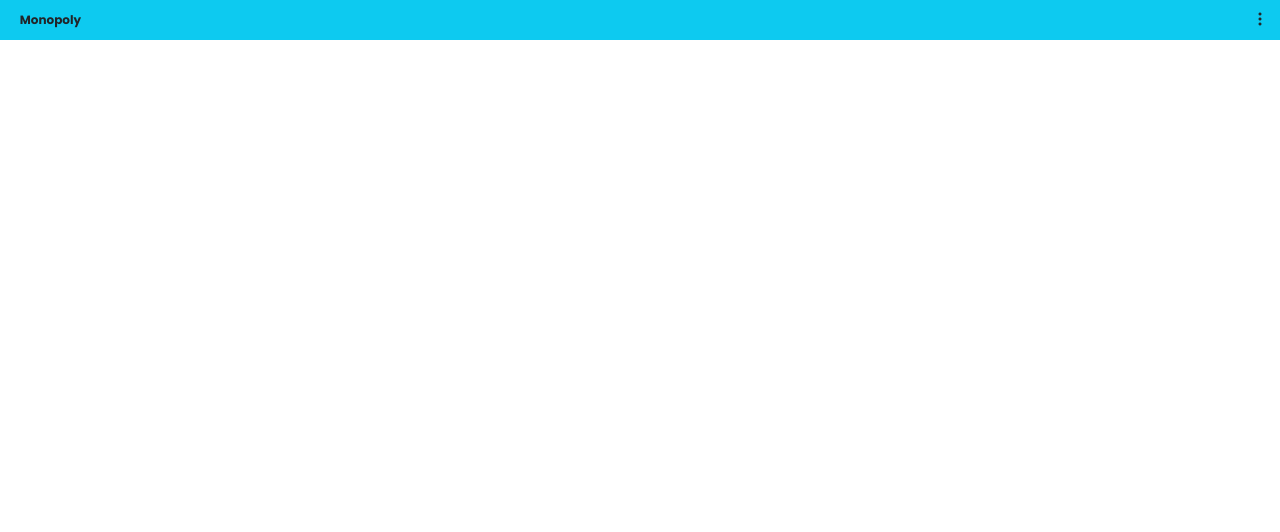
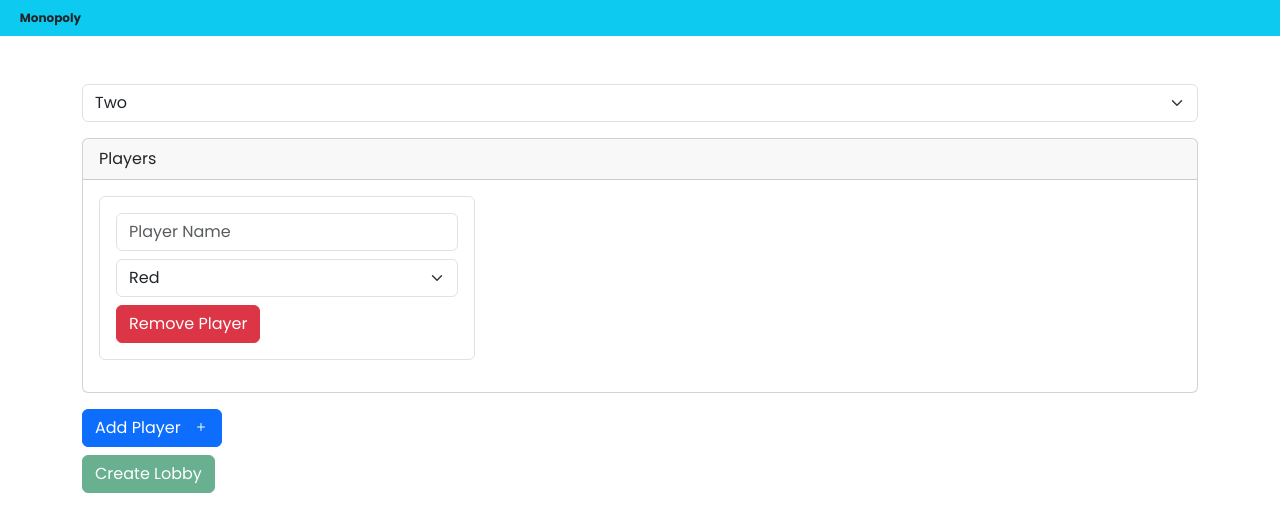
Before and after one commit to saicharan965/monopoly, an Angular app: page / in a window 1280 px wide. Shown: the top 532 px of the page. Built offline with nearby package versions, Linux system fonts and the light colour scheme.

Commit message:
added lobby UI

```diff
--- a/angular.json
+++ b/angular.json
@@ -37,6 +37,7 @@
             ],
             "styles": [
               "src/styles.scss",
+               "node_modules/ngx-toastr/toastr.css",
               "node_modules/bootstrap/dist/css/bootstrap.min.css",
               "node_modules/bootstrap-icons/font/bootstrap-icons.css"
             ],
--- a/package.json
+++ b/package.json
@@ -10,7 +10,7 @@
   },
   "private": true,
   "dependencies": {
-    "@angular/animations": "^18.1.0",
+    "@angular/animations": "^18.2.13",
     "@angular/common": "^18.1.0",
     "@angular/compiler": "^18.1.0",
     "@angular/core": "^18.1.0",
@@ -20,8 +20,10 @@
     "@angular/router": "^18.1.0",
     "bootstrap": "^5.3.5",
     "bootstrap-icons": "^1.11.3",
+    "ngx-toastr": "^19.0.0",
     "rxjs": "~7.8.0",
     "tslib": "^2.3.0",
+    "uuid": "^11.1.0",
     "zone.js": "~0.14.3"
   },
   "devDependencies": {
--- a/src/app/app.config.ts
+++ b/src/app/app.config.ts
@@ -2,7 +2,14 @@ import { ApplicationConfig, provideZoneChangeDetection } from '@angular/core';
 import { provideRouter } from '@angular/router';
 
 import { routes } from './app.routes';
+import { provideAnimations } from '@angular/platform-browser/animations';
+import { provideToastr } from 'ngx-toastr';
 
 export const appConfig: ApplicationConfig = {
-  providers: [provideZoneChangeDetection({ eventCoalescing: true }), provideRouter(routes)]
+  providers: [
+    provideZoneChangeDetection({ eventCoalescing: true }),
+    provideRouter(routes),
+    provideAnimations(),
+    provideToastr(),
+  ]
 };
--- a/src/app/game-lobby/game-lobby.component.html
+++ b/src/app/game-lobby/game-lobby.component.html
@@ -0,0 +1,38 @@
+<div class="container mt-5">
+  <form [formGroup]="lobbyFormGroup" (ngSubmit)="createLobby()">
+    <div class="mb-3">
+      <select class="form-select" aria-label="maxPlayers" formControlName="maxPlayers">
+        <option value="2">Two</option>
+        <option value="3">Three</option>
+        <option value="4">Four</option>
+      </select>
+    </div>
+
+    <div class="card mb-3">
+      <div class="card-header">Players</div>
+      <div class="card-body d-flex gap-2" formArrayName="players">
+        @for (player of players.controls; track $index; let i = $index) {
+        <div [formGroupName]="i" class="mb-3 border p-3 rounded">
+          <div class="mb-2">
+            <input type="text" class="form-control" placeholder="Player Name" formControlName="name">
+          </div>
+          <div class="mb-2">
+            <select class="form-select" formControlName="tokenColor">
+              @for (color of getAvailableColors(i); track $index;) {
+              <option [value]="color">{{ color }}</option>
+              }
+            </select>
+          </div>
+          <button type="button" class="btn btn-danger" (click)="removePlayer(i)">Remove Player</button>
+        </div> }
+      </div>
+    </div>
+    @if (lobbyFormGroup.controls['maxPlayers'].value) {
+    <div class="d-flex my-2">
+      <button type="button" [disabled]="players.length >= lobbyFormGroup.controls['maxPlayers'].value"
+        class="btn btn-primary" (click)="addPlayer()">Add Player <i class="bi bi-plus ms-2"></i></button>
+    </div>
+    <button [disabled]="!lobbyFormGroup.valid" type="submit" class="btn btn-success">Create Lobby</button>
+    }
+  </form>
+</div>
--- a/src/app/game-lobby/game-lobby.component.ts
+++ b/src/app/game-lobby/game-lobby.component.ts
@@ -1,12 +1,75 @@
-import { Component } from '@angular/core';
+import { Component, inject, OnInit } from '@angular/core';
+import { FormArray, FormControl, FormGroup, ReactiveFormsModule, Validators } from '@angular/forms';
+import { CommonModule } from '@angular/common';
+import { v4 as uuidv4 } from 'uuid'
+import { AvailableTokenColors } from '../models/game-board.models';
+import { ToastrService } from 'ngx-toastr';
+import { CreateGameFormGroup, PlayerFormGroup } from '../models/game-form-group';
+import { ActivatedRoute, Router } from '@angular/router';
+
 
 @Component({
   selector: 'app-game-lobby',
   standalone: true,
-  imports: [],
+  imports: [ReactiveFormsModule, CommonModule,],
   templateUrl: './game-lobby.component.html',
   styleUrl: './game-lobby.component.scss'
 })
-export class GameLobbyComponent {
+export class GameLobbyComponent implements OnInit {
+  AvailableTokenColors = AvailableTokenColors;
+  availableTokenColors = Object.values(AvailableTokenColors);
+  #toastrService = inject(ToastrService);
+  #router = inject(Router);
+  #route = inject(ActivatedRoute);
 
+  protected lobbyFormGroup: FormGroup<CreateGameFormGroup> = new FormGroup({
+    id: new FormControl<string>(uuidv4()),
+    maxPlayers: new FormControl<number>(2),
+    players: new FormArray<FormGroup<PlayerFormGroup>>([]),
+  });
+
+  ngOnInit(): void {
+    this.addPlayer()
+  }
+
+  get players() {
+    return this.lobbyFormGroup.get('players') as FormArray<FormGroup<PlayerFormGroup>>;
+  }
+
+  addPlayer() {
+    const availableColors = this.getAvailableColors(-1);
+    const defaultColor = availableColors.length > 0 ? availableColors[0] : '';
+    const playerForm = new FormGroup<PlayerFormGroup>({
+      id: new FormControl<string>(uuidv4()),
+      name: new FormControl<string>('', Validators.required),
+      tokenColor: new FormControl<string>(defaultColor, Validators.required)
+    });
+    this.players.push(playerForm);
+  }
+
+  protected removePlayer(index: number) {
+    this.players.removeAt(index);
+  }
+
+  protected getAvailableColors(currentPlayerIndex: number): string[] {
+    const selectedColors = this.#getSelectedColors(currentPlayerIndex);
+    return this.availableTokenColors.filter(color => !selectedColors.includes(color));
+  }
+
+  protected createLobby() {
+    if (this.lobbyFormGroup.valid) {
+      const gameId = this.lobbyFormGroup.controls['id'].value;
+      sessionStorage.setItem(`gameLobby-${gameId}`, JSON.stringify(this.lobbyFormGroup.value));
+      this.#router.navigate(['game', gameId], { relativeTo: this.#route });
+    } else {
+      this.#toastrService.error('Please fill all the required fields.');
+    }
+  }
+
+  #getSelectedColors(excludeIndex?: number): string[] {
+    return this.players.controls
+      .filter((_, idx) => idx !== excludeIndex)
+      .map(player => player.get('tokenColor')?.value)
+      .filter((color): color is string => !!color);
+  }
 }
--- a/src/app/home/home.component.html
+++ b/src/app/home/home.component.html
@@ -1,9 +1,6 @@
 <nav class="navbar bg-info">
   <div class="container-fluid">
     <span class="badge cursor-pointer text-dark" routerLink="/">Monopoly</span>
-    <span class="d-flex justify-content-end align-items-center">
-      <i class="bi bi-three-dots-vertical" data-bs-toggle="dropdown"></i>
-    </span>
   </div>
 </nav>
 <router-outlet></router-outlet>
--- a/src/app/models/game-board.models.ts
+++ b/src/app/models/game-board.models.ts
@@ -27,6 +27,7 @@ export enum PropertyColors {
 
 export interface Player {
   id: number;
+  name: string;
   tokenColor: AvailableTokenColors;
 }
 
--- /dev/null
+++ b/src/app/models/game-form-group.ts
@@ -0,0 +1,13 @@
+import { FormArray, FormControl, FormGroup } from "@angular/forms";
+
+export interface PlayerFormGroup {
+  id: FormControl<string | null>;
+  tokenColor: FormControl<string | null>;
+  name: FormControl<string | null>;
+}
+
+export interface CreateGameFormGroup {
+  id: FormControl<string | null>;
+  maxPlayers: FormControl<number | null>;
+  players: FormArray<FormGroup<PlayerFormGroup>>;
+}
```
Also changed, not shown: 1 other file (tests, documents, lock files or other folders).
